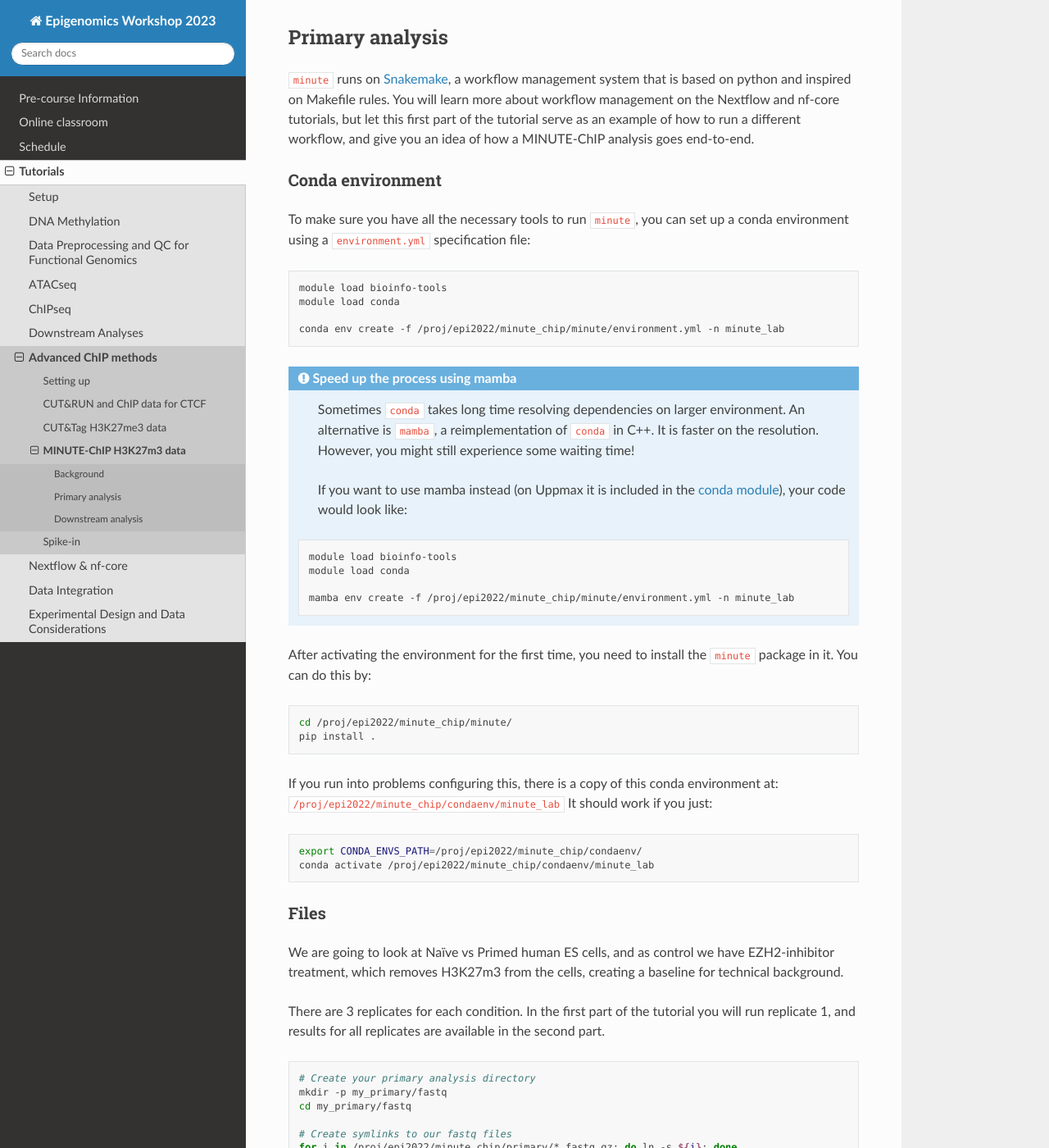
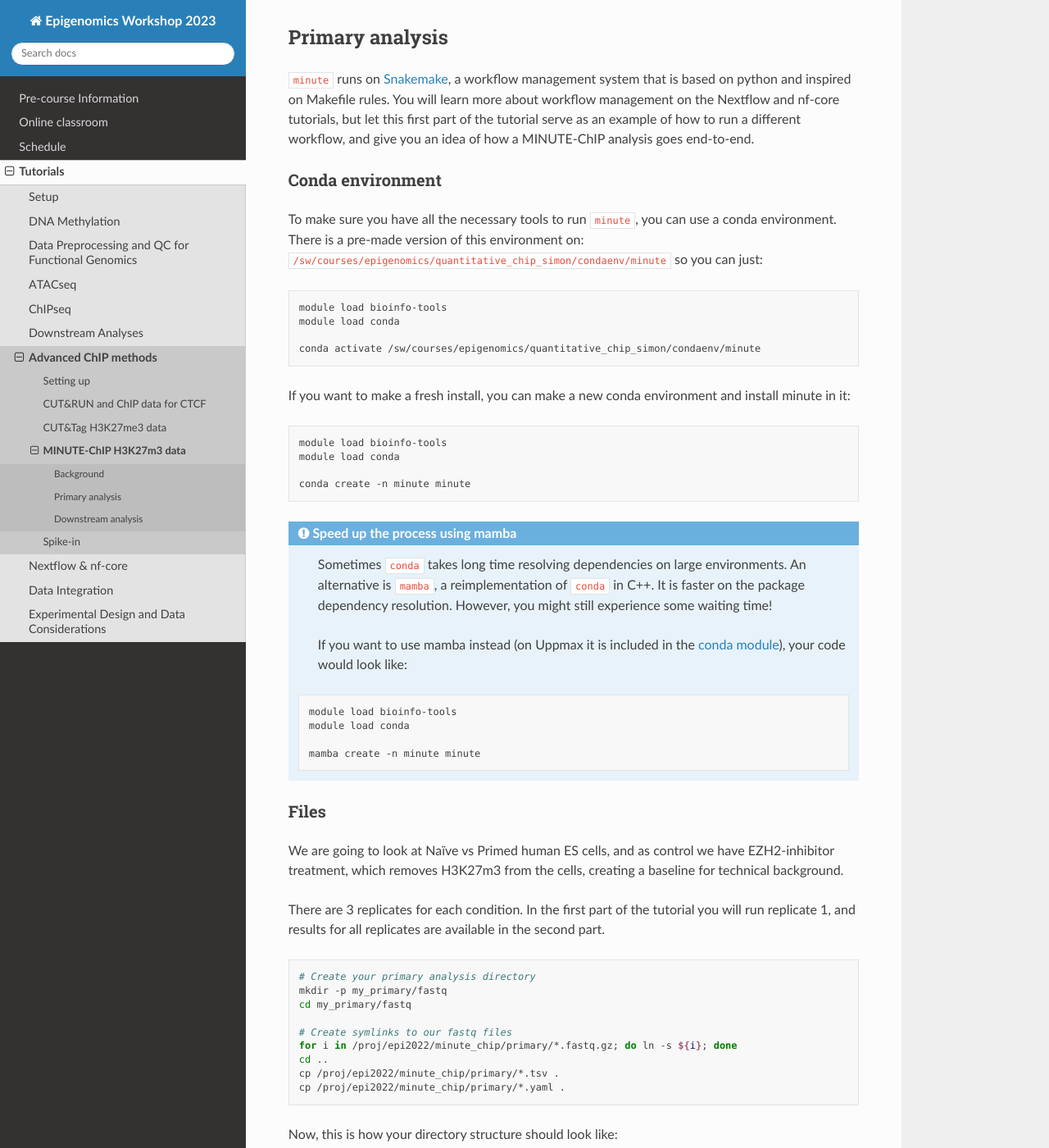
Before and after one commit to NBISweden/workshop-epigenomics-RTDs, a Sphinx documentation site: the page built from docs/content/tutorials/quantitativeChip/minute-lab.rst, in a window 1280 px wide and 1400 px high, scrolled down 1294 px. Shown: the whole window at 82% size. Built offline with Sphinx 7.4.7 and the Read the Docs theme 2.0.0, drawn with Linux system fonts in a browser that asks for light colours; some of the changed text lies outside the part shown.

Commit message:
Minute tutorial fixes

```diff
--- a/docs/content/tutorials/quantitativeChip/minute-lab.rst
+++ b/docs/content/tutorials/quantitativeChip/minute-lab.rst
@@ -53,7 +53,8 @@ Primary analysis
 Conda environment
 ^^^^^^^^^^^^^^^^^
 
-To make sure you have all the necessary tools to run :code:`minute`, you can set up a conda environment using a :code:`environment.yml` specification file:
+To make sure you have all the necessary tools to run :code:`minute`, you can use a conda environment. There is a pre-made version of this environment on:
+:code:`/sw/courses/epigenomics/quantitative_chip_simon/condaenv/minute` so you can just:
 
 
 .. code-block:: bash
@@ -61,13 +62,23 @@ To make sure you have all the necessary tools to run :code:`minute`, you can set
   module load bioinfo-tools
   module load conda
 
-  conda env create -f /proj/epi2022/minute_chip/minute/environment.yml -n minute_lab
+  conda activate /sw/courses/epigenomics/quantitative_chip_simon/condaenv/minute
+
+
+If you want to make a fresh install, you can make a new conda environment and install minute in it:
+
+
+.. code-block:: bash
+
+  module load bioinfo-tools
+  module load conda
+
+  conda create -n minute minute
 
 
 .. admonition:: Speed up the process using mamba
 
-   Sometimes :code:`conda` takes long time resolving dependencies on larger environment. An alternative is :code:`mamba`, a reimplementation of :code:`conda` in C++. It is faster
-   on the resolution. However, you might still experience some waiting time!
+   Sometimes :code:`conda` takes long time resolving dependencies on large environments. An alternative is :code:`mamba`, a reimplementation of :code:`conda` in C++. It is faster on the package dependency resolution. However, you might still experience some waiting time!
 
    If you want to use mamba instead (on Uppmax it is included in the `conda module <https://www.uppmax.uu.se/support/user-guides/python-user-guide/>`_), your code would look like:
 
@@ -76,25 +87,7 @@ To make sure you have all the necessary tools to run :code:`minute`, you can set
     module load bioinfo-tools
     module load conda
 
-    mamba env create -f /proj/epi2022/minute_chip/minute/environment.yml -n minute_lab
-
-
-After activating the environment for the first time, you need to install the :code:`minute` package
-in it. You can do this by:
-
-.. code-block:: bash
-
-  cd /proj/epi2022/minute_chip/minute/
-  pip install .
-
-
-If you run into problems configuring this, there is a copy of this conda environment at: :code:`/proj/epi2022/minute_chip/condaenv/minute_lab`
-It should work if you just:
-
-.. code-block:: bash
-
-  export CONDA_ENVS_PATH=/proj/epi2022/minute_chip/condaenv/
-  conda activate /proj/epi2022/minute_chip/condaenv/minute_lab
+    mamba create -n minute minute
 
 
 Files
@@ -286,13 +283,13 @@ If you already got your files, you need to run something like
 
 .. code-block:: bash
 
-  conda activate minute_lab
+  conda activate /sw/courses/epigenomics/quantitative_chip_simon/condaenv/minute
 
   # Move to the directory where you copied the files
   cd my_primary
 
   # Run snakemake on the background, and keep doing something else
-  nohup snakemake -p -s /proj/epi2022/minute_chip/minute/minute/Snakefile -j 6 > minute_pipeline.out 2> minute_pipeline.err &
+  nohup snakemake -p -s /sw/courses/epigenomics/quantitative_chip_simon/minute/src/minute/Snakefile -j 6 > minute_pipeline.out 2> minute_pipeline.err &
 
 
 :code:`-j` is the number of jobs/threads used by :code:`snakemake`. Depending on how many cores there are available on your node, you can raise this value.
```
Also changed, not shown: other parts of docs/content/tutorials/quantitativeChip/minute-lab.rst (+4 -0 lines).
